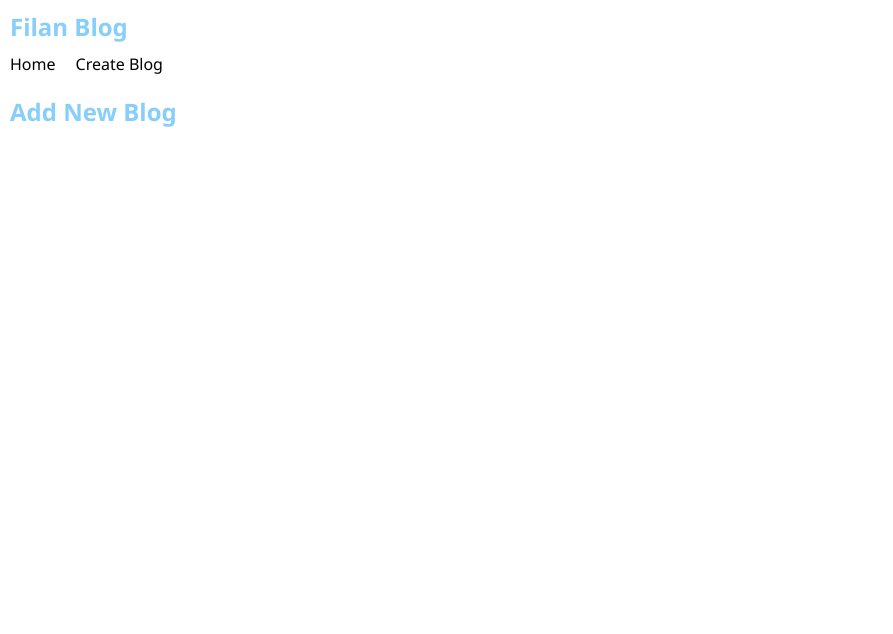
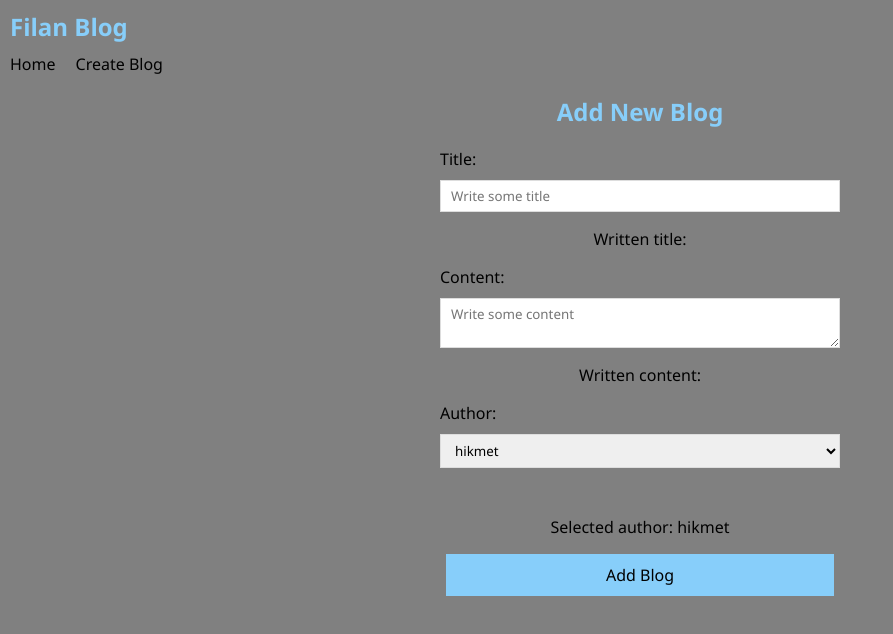
Before and after one commit to devhiko/blog-app, a React (Create React App) app: page /create in a window 1280 px wide. Shown: the top 634 px of the page, without its empty margins (0-893 px from the left). Built offline with nearby package versions, Linux system fonts and the light colour scheme.

Commit message:
finished course and made blog project all

```diff
--- a/data/db.json
+++ b/data/db.json
@@ -1,22 +1,16 @@
 {
   "blogs": [
     {
-      "title": "hello",
-      "content": "hello blog",
+      "title": "Aliens, are they real ?",
+      "content": "Some blog content about aliens...",
       "author": "hikmet",
-      "id": 1
+      "id": 5
     },
     {
-      "title": "bye",
-      "content": "bye blog",
-      "author": "mehmet",
-      "id": 2
-    },
-    {
-      "title": "goodbye",
-      "content": "goodbye blog",
+      "title": "Living at other planet (oh sweet home) ?!",
+      "content": "Blog content about living another planet so...",
       "author": "hikmet",
-      "id": 3
+      "id": 6
     }
   ]
 }
--- a/src/App.js
+++ b/src/App.js
@@ -3,6 +3,7 @@ import Home from './Home';
 import Navbar from './Navbar';
 import Create from './Create';
 import BlogDetails from './BlogDetails';
+import NotFound from './NotFound';
 
 function App() {
   return (
@@ -14,6 +15,7 @@ function App() {
             <Route exact path='/'><Home /></Route>
             <Route exact path='/create'><Create /></Route>
             <Route exact path='/blogs/:id'><BlogDetails /></Route>
+            <Route path='*'><NotFound /></Route>
           </Switch>
         </div>
       </div>
--- a/src/BlogDetails.js
+++ b/src/BlogDetails.js
@@ -1,4 +1,4 @@
-import { useParams } from "react-router-dom";
+import { useParams, useHistory } from "react-router-dom";
 import useFetch from "./useFetch";
 
 const BlogDetails = () => {
@@ -6,6 +6,13 @@ const BlogDetails = () => {
   const { id } = useParams();
   const { data: blog, isPending, error } =
     useFetch(`http://localhost:8000/blogs/${id}`);
+  const history = useHistory();
+
+  const handleClick = () => {
+    fetch(`http://localhost:8000/blogs/${id}`, {
+      method: "DELETE"
+    }).then(() => history.push('/'))
+  };
 
   return (
     <div className="blog-details">
@@ -16,6 +23,7 @@ const BlogDetails = () => {
           <h3>{blog.title}</h3>
           <p>{blog.content}</p>
           <p>Author: {blog.author}</p>
+          <button onClick={handleClick}>Delete</button>
         </article>
       )}
     </div>
--- a/src/Create.js
+++ b/src/Create.js
@@ -1,8 +1,65 @@
+import { useState } from "react";
+import { useHistory } from "react-router-dom";
+
 const Create = () => {
+
+  const [title, setTitle] = useState('');
+  const [content, setContent] = useState('');
+  const [author, setAuthor] = useState('hikmet');
+  const history = useHistory();
+
+  const handleSubmit = (e) => {
+
+    e.preventDefault();
+
+    const blog = { title, content, author };
+
+    fetch('http://localhost:8000/blogs', {
+      method: 'POST',
+      headers: {
+        "Content-Type": "application/json"
+      },
+      body: JSON.stringify(blog)
+    })
+      .then(() => {
+        console.log("Added Blog !");
+        history.push('/');
+      })
+      .catch(err => console.log(err));
+  }
 
   return (
     <div className="create">
       <h2>Add New Blog</h2>
+      <form onSubmit={handleSubmit}>
+        <label >Title: </label>
+        <input
+          type="text"
+          placeholder="Write some title"
+          value={title}
+          onChange={(e) => setTitle(e.target.value)}
+          required
+        />
+        <p>Written title: {title}</p>
+        <label >Content: </label>
+        <textarea
+          placeholder="Write some content"
+          value={content}
+          onChange={(e) => setContent(e.target.value)}
+          required
+        ></textarea>
+        <p>Written content: {content}</p>
+        <label >Author: </label>
+        <select
+          value={author}
+          onChange={(e) => setAuthor(e.target.value)}
+        >
+          <option>hikmet</option>
+          <option>mehmet</option>
+        </select> <br />
+        <p>Selected author: {author}</p>
+        <button>Add Blog</button>
+      </form>
     </div>
   );
 }
--- /dev/null
+++ b/src/NotFound.js
@@ -0,0 +1,12 @@
+import { Link } from "react-router-dom";
+
+const NotFound = () => {
+  return (
+    <div className="notfound">Oops, there is no page like this.
+      <Link to="/" ><b>Back to home</b> </Link>
+    </div>
+
+  );
+}
+
+export default NotFound;
--- a/src/index.css
+++ b/src/index.css
@@ -6,7 +6,7 @@
 }
 
 body {
-  /* background: gray; */
+  background: gray;
   /*for dark mode*/
   margin: 0;
 }
@@ -60,12 +60,55 @@ a {
   color: lightskyblue;
 }
 
+.blog-details button {
+  padding: 10px;
+  background: lightskyblue;
+  border: none;
+}
+
+.blog-details button:hover {
+  background: skyblue;
+}
+
 .create {
   margin: 10px;
 }
 
 .create h2 {
   color: lightskyblue;
+}
+
+.create {
+  max-width: 400px;
+  margin: 0 auto;
+  text-align: center;
+}
+
+.create label {
+  text-align: left;
+  display: block;
+}
+
+.create input,
+.create textarea,
+.create select {
+  width: 100%;
+  padding: 6px 10px;
+  margin: 10px 0;
+  border: 1px solid #ddd;
+  box-sizing: border-box;
+  display: block;
+}
+
+.create button {
+  font-size: 16px;
+  background: lightskyblue;
+  border: none;
+  padding: 10px 160px;
+}
+
+.create button:hover {
+  background: skyblue;
 }
 
 .error {
@@ -75,3 +118,11 @@ a {
   background: rgb(202, 77, 77);
   color: white;
 }
+
+.notfound {
+  margin: 10px;
+  font-size: 42px;
+  background: lightskyblue;
+  padding: 10px;
+
+}
```
